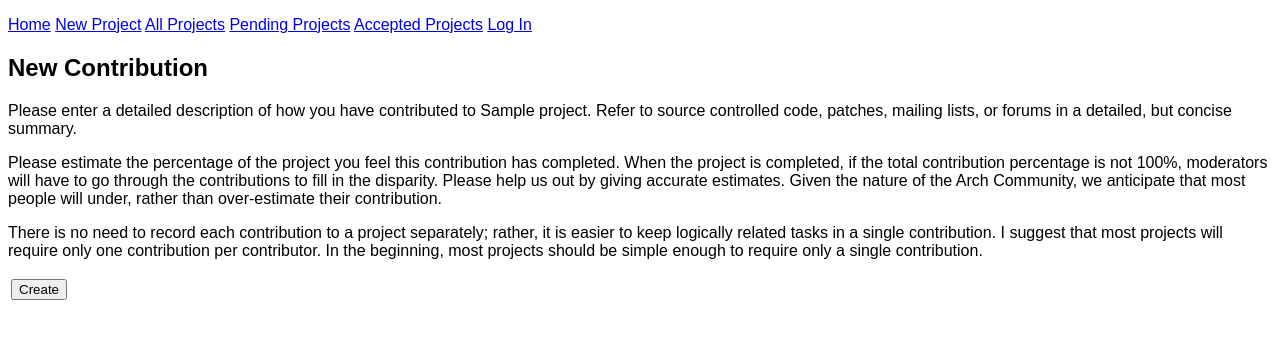
After one commit to dusty-phillips/archbounty, a Django app: template templates/contribution_form.html in a window 1280 px wide. The commit adds this page. Shown: the top 339 px of the page. Run offline with Django 3.2, Linux system fonts and the light colour scheme; the template is opened without the code that fills it: most values are stand-ins (such as "Sample title", 1, 10 or a date in 2020).

Commit message:
Add a form and description for creating contributions.

```diff
--- /dev/null
+++ b/templates/contribution_form.html
@@ -0,0 +1,25 @@
+{% extends 'base.html' %}
+
+{% block content %}
+<h2>{{form.instance.name|default:"New Contribution"}}</h2>
+<p>
+Please enter a detailed description of how you have contributed to {{project}}.
+Refer to source controlled code, patches, mailing lists, or forums in a
+detailed, but concise summary.
+</p>
+<p>Please estimate the percentage of the project you feel this contribution has completed. When the project is completed, if the total contribution percentage is not 100%, moderators will have to go through the contributions to fill in the disparity. Please help us out by giving accurate estimates. Given the nature of the Arch Community, we anticipate that most people will under, rather than over-estimate their contribution.
+</p>
+<p>
+There is no need to record each contribution to a project separately; rather,
+it is easier to keep logically related tasks in a single contribution. I
+suggest that most projects will require only one contribution per contributor.
+In the beginning, most projects should be simple enough to require only a
+single contribution.
+</p>
+<form method="POST">
+    <table>
+        {{form}}
+        <tr><td><input type="submit" value="Create" /></td></tr>
+    </table>
+</form>
+{% endblock %}
--- a/urls.py
+++ b/urls.py
@@ -19,6 +19,8 @@ urlpatterns = patterns('',
         (r'^alertpayinstnoti/$', 'bounty.views.donation_notify'),
         (r'^projects/(?P<project_status>pending|accepted)/$',
             'bounty.views.list_projects'),
+        (r'^projects/(?P<project_id>\d+)/contribute/$',
+            'bounty.views.new_contribution'),
 )
 
 if settings.DEBUG == True:
```
Also changed, not shown: bounty/views.py (+18 -3 lines), templates/view_project.html (+10 -0 lines).
